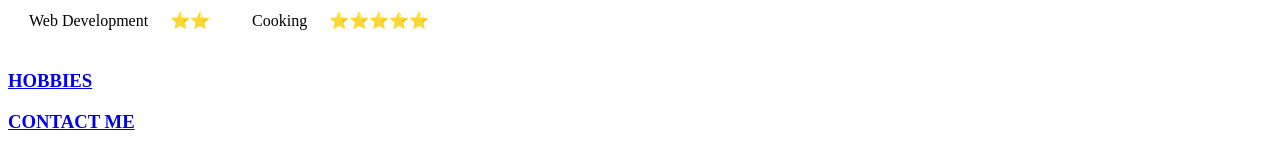
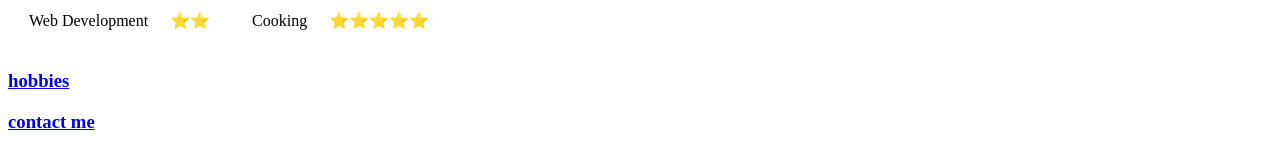
Before and after one commit to ISHIKA-github/cv, a plain HTML site: page index.html in a window 1280 px wide. Shown: the part 725-873 px from the top of the page. Drawn offline with Linux system fonts and the light colour scheme.

Commit message:
Update index.html

```diff
--- a/index.html
+++ b/index.html
@@ -49,7 +49,7 @@
         <td>⭐⭐⭐⭐⭐</td>
     </tr>
 </table>
-<a href="E:\WEB DEVELOPMENT\HOBBIES.html"><h3>HOBBIES</h3></a>
-<a href="E:\WEB DEVELOPMENT\CONTACT ME.html"><h3>CONTACT ME</h3></a>
+<a href="E:\WEB DEVELOPMENT\HOBBIES.html"><h3>hobbies</h3></a>
+<a href="E:\WEB DEVELOPMENT\CONTACT ME.html"><h3>contact me</h3></a>
 </body>
 </html>
```
